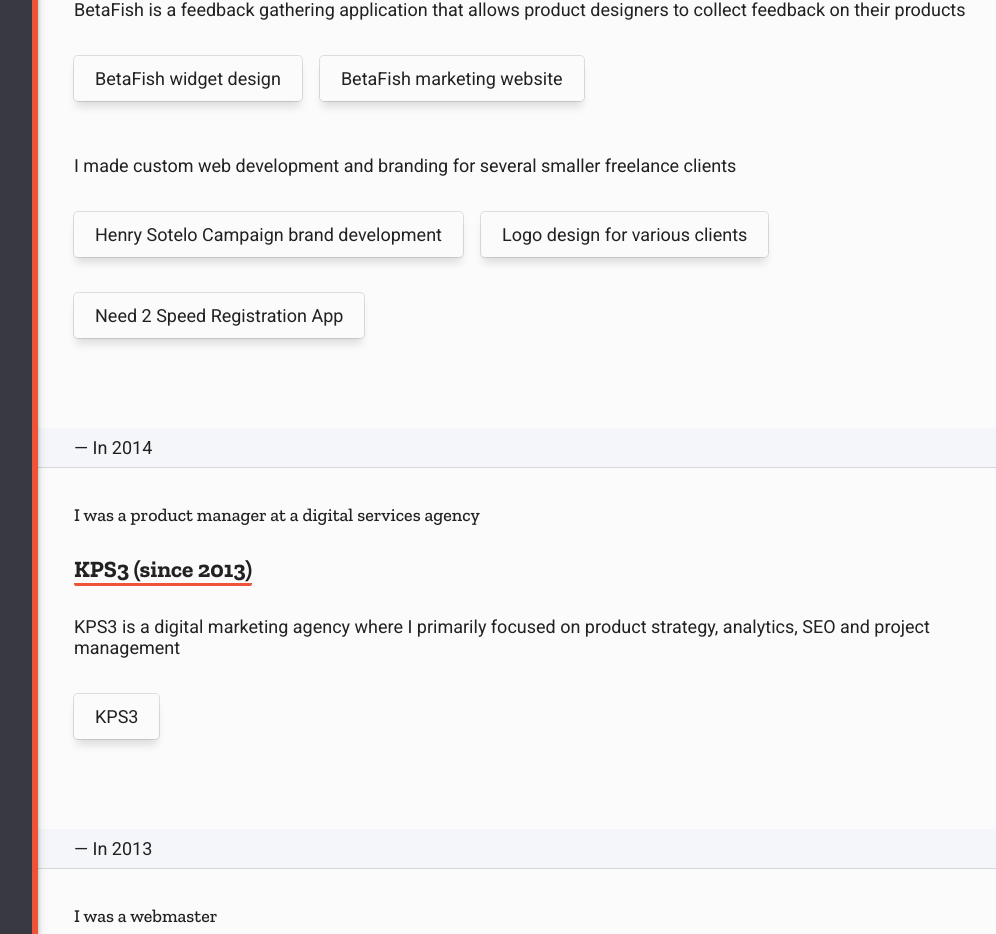
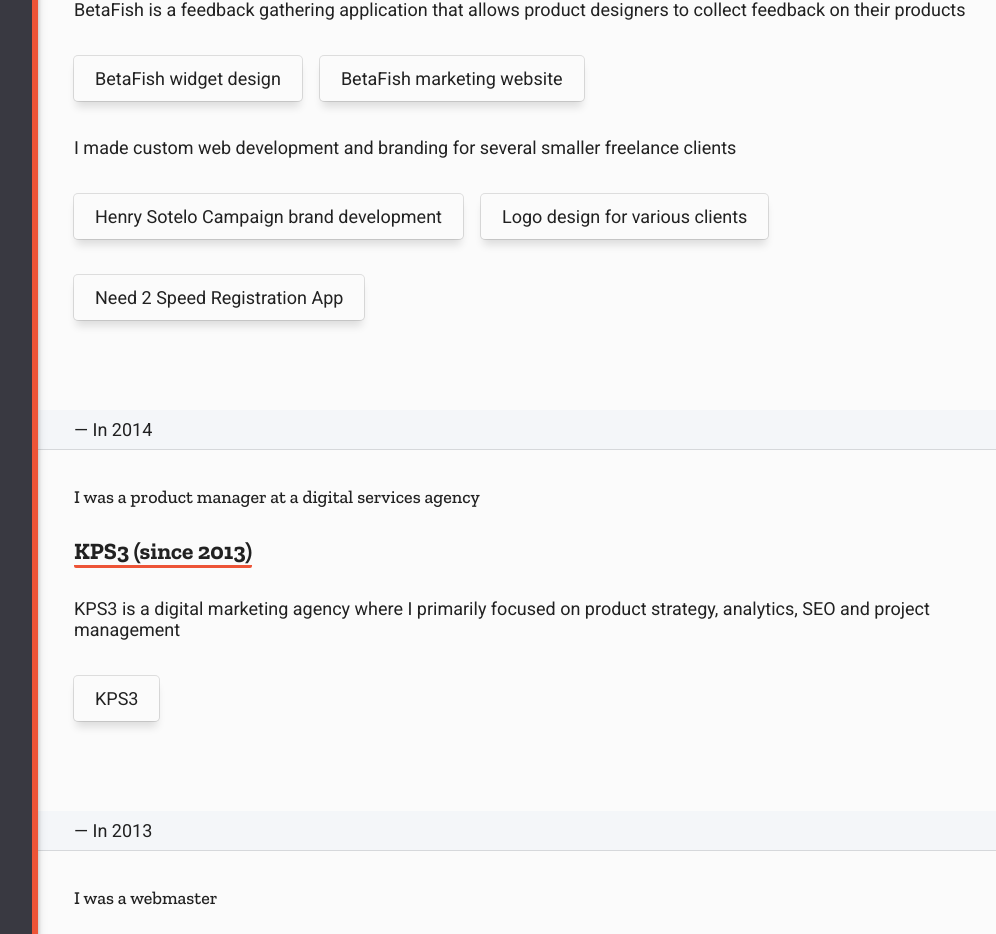
Before and after one commit to WeHateNick/nicolasocampodesign, a Next.js app: page / in a window 1280 px wide. Shown: the part 2411-3345 px from the top of the page, without its empty margins (218-1214 px from the left). Built offline with nearby package versions, Linux system fonts and the light colour scheme.

Commit message:
adjustments

```diff
--- a/components/HighlightBlock/HighlightBlock.module.scss
+++ b/components/HighlightBlock/HighlightBlock.module.scss
@@ -46,7 +46,7 @@
       margin-top: 1em;
       position: absolute;
       left: 3em;
-      width: 90%;
+      right: 1em;
       border-radius: 3px;
       background: $palette__accent;
       border: 3px solid rgba(0, 0, 0, 0.72);
--- a/components/Timeline/Timeline.jsx
+++ b/components/Timeline/Timeline.jsx
@@ -98,11 +98,11 @@
             BetaFish marketing website
           </a>
         </div>
+        <p>
+          I made custom web development and branding for several smaller
+          freelance clients
+        </p>
         <div className={styles.timeline__links}>
-          <p>
-            I made custom web development and branding for several smaller
-            freelance clients
-          </p>
           <a
             href="https://medium.com/nick-ocampo/sotelo-for-reno-brand-development-8c044cf9b548"
             tooltip="Case study"
```
